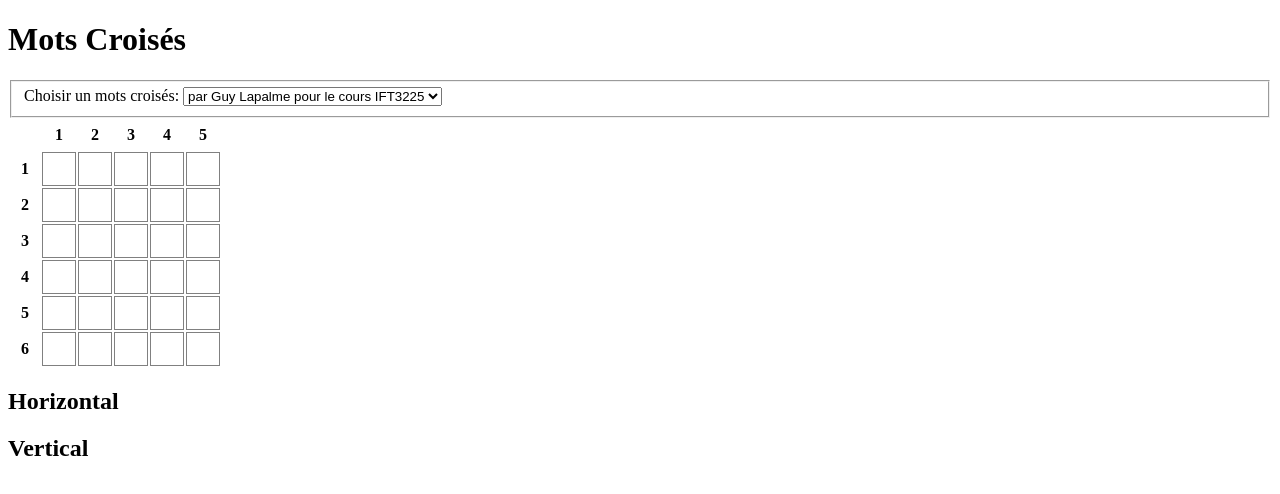
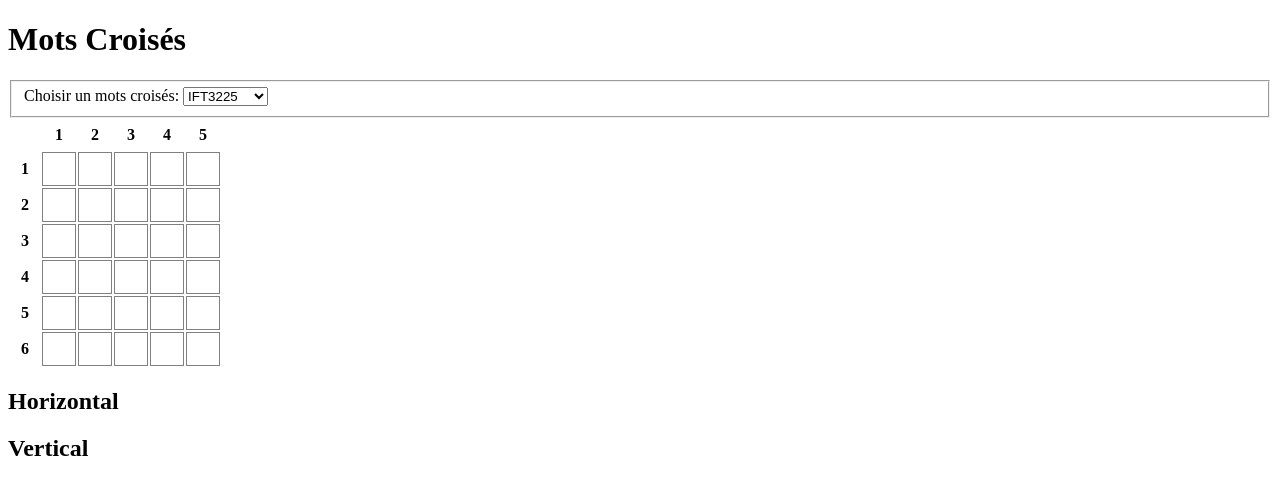
Before and after one commit to handeozyzgn/javascript-crossword, a website: page index.html in a window 1280 px wide. Drawn offline with nearby package versions, Linux system fonts and the light colour scheme.

Commit message:
Get multiple JSON puzzle files

```diff
--- a/crossword.js
+++ b/crossword.js
@@ -3,51 +3,66 @@
  * GLOBAL VARS
  */
 var host = 'http://localhost:3000/';
+var board = [];
+var puzzles = [];
 
 /*
  * Functions
  */
 
 function buildCrosswordTable(puzzle) {
-  var diagram = puzzle.diagram;
   var rows = puzzle.nRows;
   var cols = puzzle.nCols;
   var $crosswordTable = $('#crossword');
   var i = 0;
   var j = 0;
-  var $newRow;
+  var $newRow, id;
 
+  $crosswordTable.empty();
+  board = puzzle.diagram;
   /* Add 1 to rows and cols because we need an extra row and column for the
   numbering */
   for (i = 0; i < rows + 1; i++) {
     $newRow = $('<tr></tr>');
     for (j = 0; j < cols + 1; j++) {
+      id = (i - 1) + '-' + (j - 1);
+
       if (i === 0 && j === 0) {
         $newRow.append('<th></th>');
       } else if (i === 0) { // On the first row we number the columns
-        $newRow.append('<th>' + j.toString() + '</th>');
-      } else if (i > 0 && j === 0) { //On the first column we number the rows
-        $newRow.append('<th>' + i.toString() + '</th>');
-      } else { //Then we just add the boxes
-        $newRow.append('<td contentEditable="true"></td>');
+        $newRow.append('<th>' + j + '</th>');
+      } else if (i > 0 && j === 0) { // On the first column we number the rows
+        $newRow.append('<th>' + i + '</th>');
+      } else { // Then we just add the boxes
+        $newRow.append('<td id="' + id + '" contentEditable="true"></td>');
       }
     }
     $newRow.appendTo($crosswordTable);
   }
 }
 
-function populatePuzzleSelection() {
-  var puzzles = [];
+function getPuzzleFileList() {
+  var files = [];
 
-  // TODO: we need to fetch all the .json files and put them in the puzzles array.
+  $.getJSON(host + 'puzzles/puzzle-list.json', function(data) {
+    files = data.files;
+    populatePuzzleSelection(files);
+  });
+}
 
-  $.getJSON(host + 'puzzles/IFT3225.json', function(data) {
-    puzzles.push(data);
-    $('select').append('<option value="0">' + data.author + '</option>');
-    buildCrosswordTable(puzzles[0]);
+function populatePuzzleSelection(files) {
+  var url;
+
+  $.each(files, function(i, file) {
+    url = host + 'puzzles/' + file;
+    $.getJSON(url, function(data) {
+      puzzles.push(data);
+      var $select = $('select').append('<option value="' + i + '">' + file.split('.')[0] + '</option>');
+      if (i === 0) {
+        buildCrosswordTable(puzzles[$select.val()]);
+      }
+    });
   });
-
-  return puzzles;
 }
 
 function keyPressed() {
@@ -59,5 +74,8 @@ function keyPressed() {
  */
 
 $(document).ready(function() {
-  populatePuzzleSelection();
+  getPuzzleFileList();
+  $('select').change(function(event) {
+    buildCrosswordTable(puzzles[event.target.value]);
+  });
 });
--- a/index.html
+++ b/index.html
@@ -10,7 +10,6 @@
 <body>
   <script src="https://ajax.googleapis.com/ajax/libs/jquery/2.2.0/jquery.min.js"></script>
   <script src="crossword.js"></script>
-  <script id="data" src="puzzles/IFT3225.json" type="application/json"></script>
   <h1 id="logo">Mots Croisés</h1>
 
   <fieldset>
--- /dev/null
+++ b/puzzles/puzzle-list.json
@@ -0,0 +1,7 @@
+{
+    "files": [
+        "IFT3225.json",
+        "easy2.json",
+        "moyenne1.json"
+    ]
+}
--- a/style.css
+++ b/style.css
@@ -4,7 +4,7 @@ td, th {
 }
 
 th {
-    padding: 0px;
+    padding: 0;
 }
 
 td {
```
